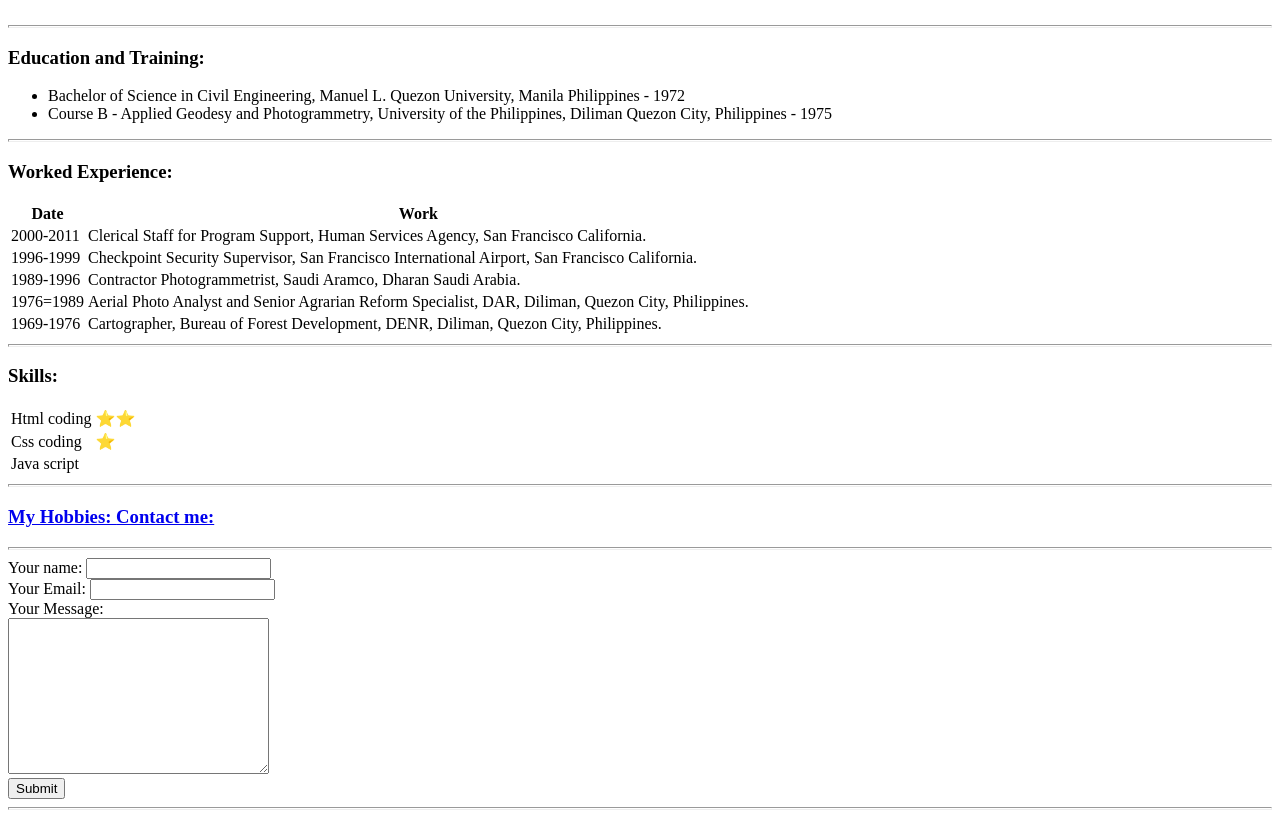
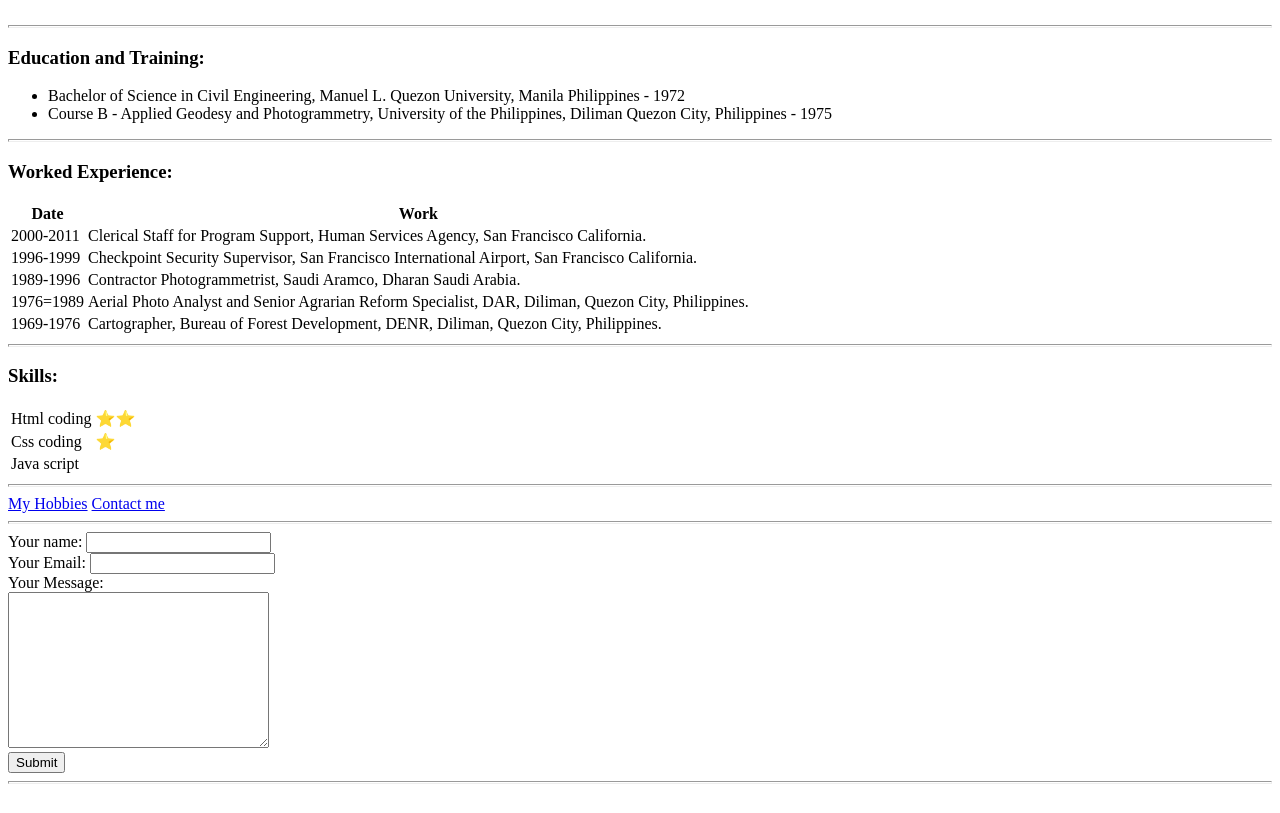
Before and after one commit to magdaleno44/CV, a plain HTML site: page index.html in a window 1280 px wide. Shown: the part 226-1039 px from the top of the page. After the commit the page ends 1018 px from the top, so only its background shows below. Drawn offline with Linux system fonts and the light colour scheme.

Commit message:
Update index.html

```diff
--- a/index.html
+++ b/index.html
@@ -76,7 +76,8 @@
 
   <hr size="3">
 
-  <h3><a href="hobbies.html">My Hobbies: <a href="contact-me.html"> Contact me:</a></h3>
+     <a href="hobbies.html">My Hobbies</a>
+     <a href="contact-me.html"> Contact me</a>
 
   <hr size="3">
 
```
